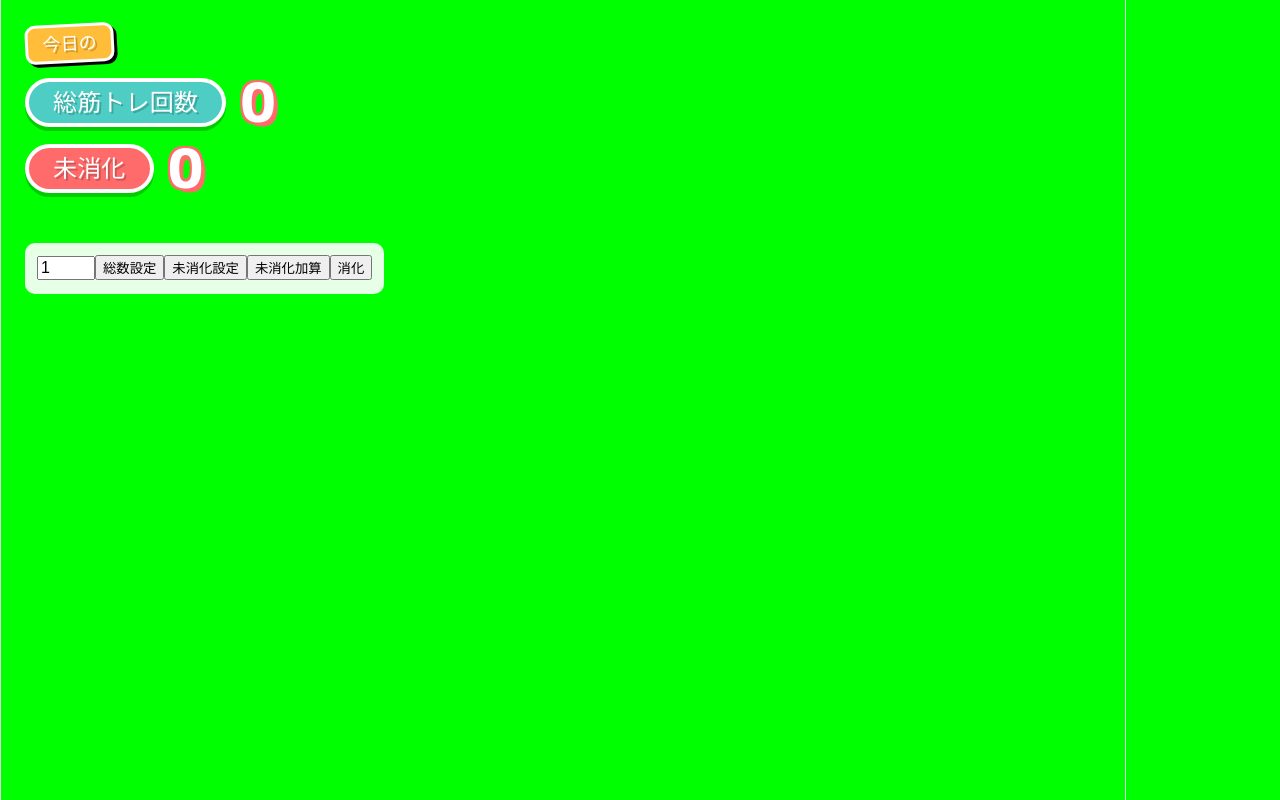
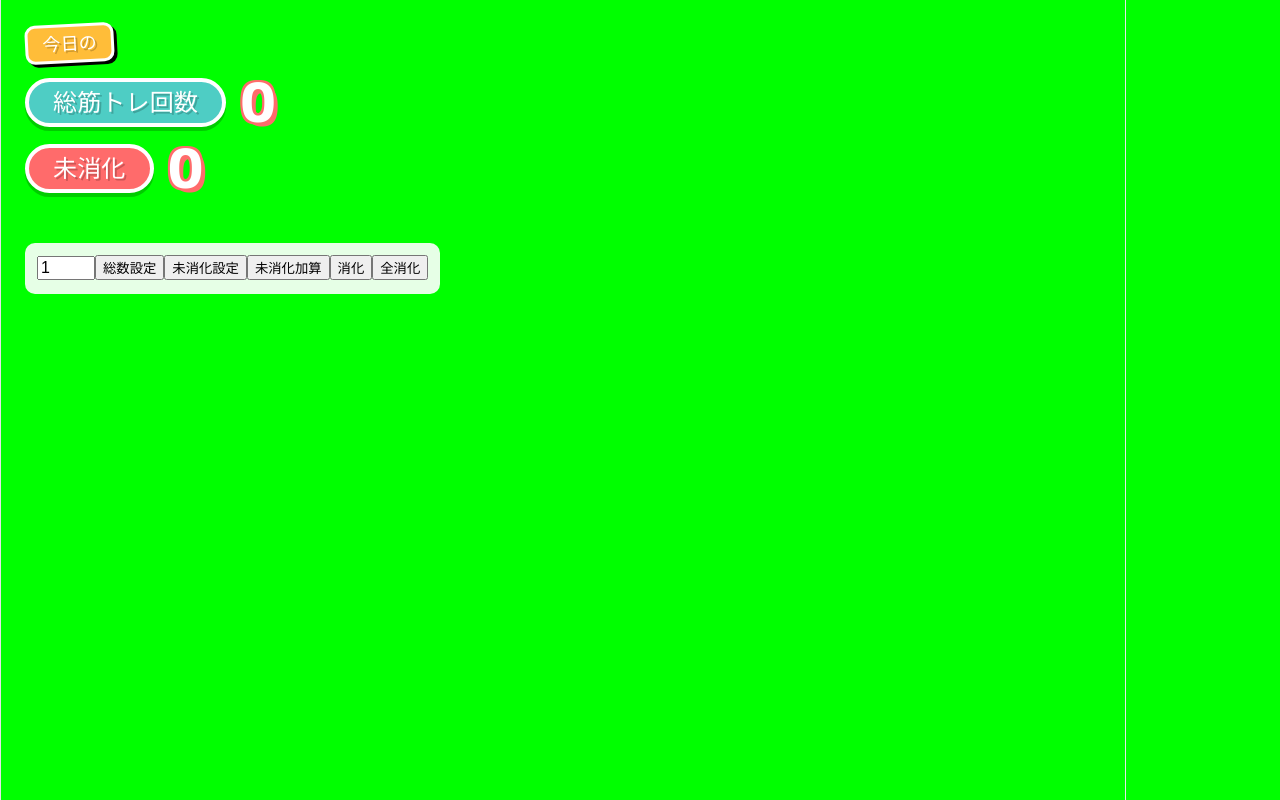
Before and after one commit to natukin1978/workout-overlay, a React (Vite) app: page / in a window 1280 px wide. Built offline with nearby package versions, Linux system fonts and the light colour scheme.

Commit message:
Added a button to process everything.

```diff
--- a/src/App.jsx
+++ b/src/App.jsx
@@ -79,6 +79,17 @@ function App() {
     }
   };
 
+  const digestWorkoutAll = () => {
+    const actualDigest = undone;
+    if (actualDigest > 0) {
+      setUndone(prev => prev - actualDigest);
+      setTotal(prev => prev + actualDigest);
+      // 両方の数値をアニメーションさせ、星を出す
+      triggerAnimate('total');
+      triggerAnimate('undone');
+    }
+  };
+
   return (
     <div className="overlay-container">
       <div className="row">
@@ -122,6 +133,7 @@ function App() {
         <button onClick={setUndoneDirect}>未消化設定</button>
         <button onClick={setUndoneAdd}>未消化加算</button>
         <button onClick={digestWorkout}>消化</button>
+        <button onClick={digestWorkoutAll}>全消化</button>
       </div>
     </div>
   );
```
